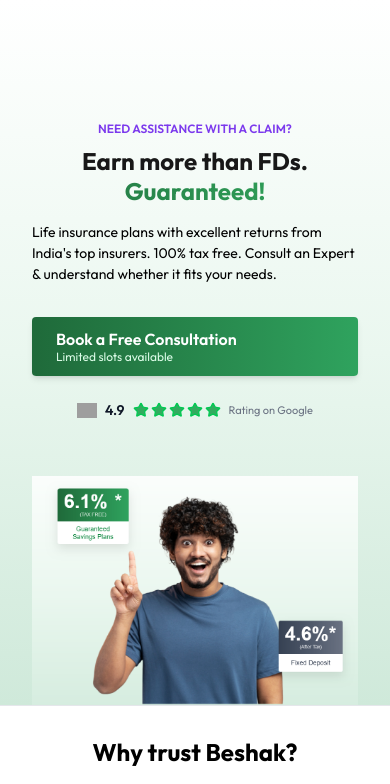
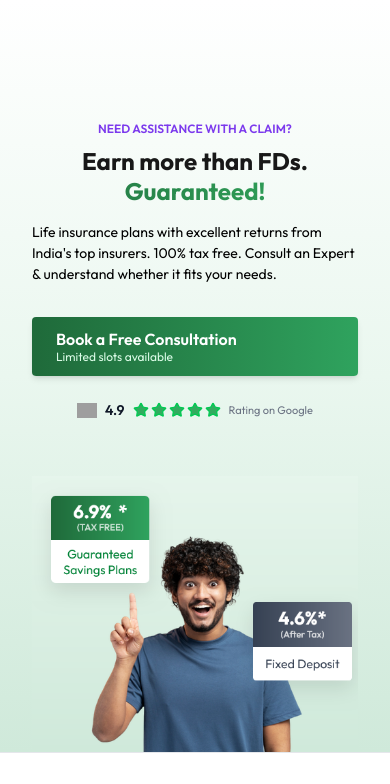
Before and after one commit to Niranjanyp/beshak, a Vue app: page / in a window 390 px wide. Shown: the top 784 px of the page. Built offline with nearby package versions, Linux system fonts and the light colour scheme; grey boxes are pictures that could not be loaded.

Commit message:
Change In Responsiveness

```diff
--- a/src/components/IntroSection.vue
+++ b/src/components/IntroSection.vue
@@ -112,7 +112,8 @@
         </div>
       </div>
 
-      <img src="../assets/HeroImg.png" />
+      <img class="hidden md:block" src="../assets/HeroImg.png" />
+      <img class="md:hidden" src="../assets/HeroImgSm.png" />
     </div>
   </section>
 </template>
```
Also changed, not shown: src/assets/HeroImgSm.png (added).
